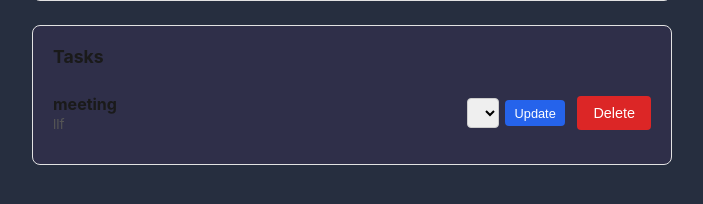
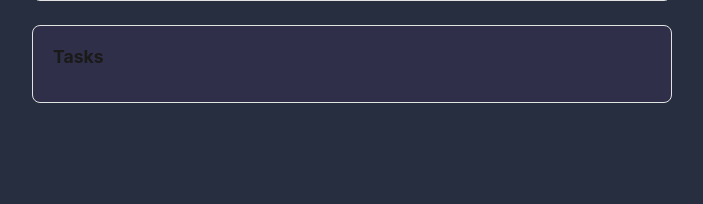
Before and after one commit to elomito/Amref-task-tracker, a Django app: template amrefproject/frontend/templates/frontend/index.html in a window 1280 px wide. Shown: the part 443-647 px from the top of the page, without its empty margins (288-991 px from the left). Run offline with Django 5.2, Linux system fonts and the light colour scheme; the template is opened without the code that fills it: values that come from a table or form of the project are taken from there, others are empty; data comes from the database, SQL or seed files in the repository.

Commit message:
add index.html

```diff
--- a/amrefproject/frontend/templates/frontend/index.html
+++ b/amrefproject/frontend/templates/frontend/index.html
@@ -13,18 +13,11 @@
       <h1>Mini Task Tracker</h1>
     </header>
 
-    {% if messages %}
-      <ul class="messages">
-        {% for message in messages %}
-          <li class="{{ message.tags }}">{{ message }}</li>
-        {% endfor %}
-      </ul>
-    {% endif %}
+    <ul id="messages" class="messages"></ul>
 
     <section class="task-form-section">
       <h2>New Task</h2>
-      <form method="post" action="{% url 'create_task' %}">
-        {% csrf_token %}
+      <form id="new-task-form">
         <div class="field">
           <label for="title">Title *</label>
           <input type="text" id="title" name="title" placeholder="e.g. Write README">
@@ -35,11 +28,7 @@
         </div>
         <div class="field">
           <label for="status">Status</label>
-          <select id="status" name="status">
-            {% for choice in status_choices %}
-              <option value="{{ choice }}">{{ choice }}</option>
-            {% endfor %}
-          </select>
+          <select id="status" name="status"></select>
         </div>
         <button type="submit">Add Task</button>
       </form>
@@ -47,36 +36,10 @@
 
     <section class="task-list-section">
       <h2>Tasks</h2>
-      {% if tasks %}
-        <ul id="task-list">
-          {% for task in tasks %}
-            <li class="task-item">
-              <div class="task-info">
-                <strong>{{ task.title }}</strong>
-                <p>{{ task.description }}</p>
-              </div>
-
-              <form method="post" action="{% url 'update_task' task.id %}" class="status-form">
-                {% csrf_token %}
-                <select name="status">
-                  {% for choice in status_choices %}
-                    <option value="{{ choice }}" {% if choice == task.status %}selected{% endif %}>{{ choice }}</option>
-                  {% endfor %}
-                </select>
-                <button type="submit">Update</button>
-              </form>
-
-              <form method="post" action="{% url 'delete_task' task.id %}">
-                {% csrf_token %}
-                <button type="submit" class="delete-btn">Delete</button>
-              </form>
-            </li>
-          {% endfor %}
-        </ul>
-      {% else %}
-        <p>No tasks yet — add one above.</p>
-      {% endif %}
+      <p id="list-status"></p>
+      <ul id="task-list"></ul>
     </section>
   </div>
+  <script src="{% static 'frontend/app.js' %}"></script>
 </body>
 </html>
```
